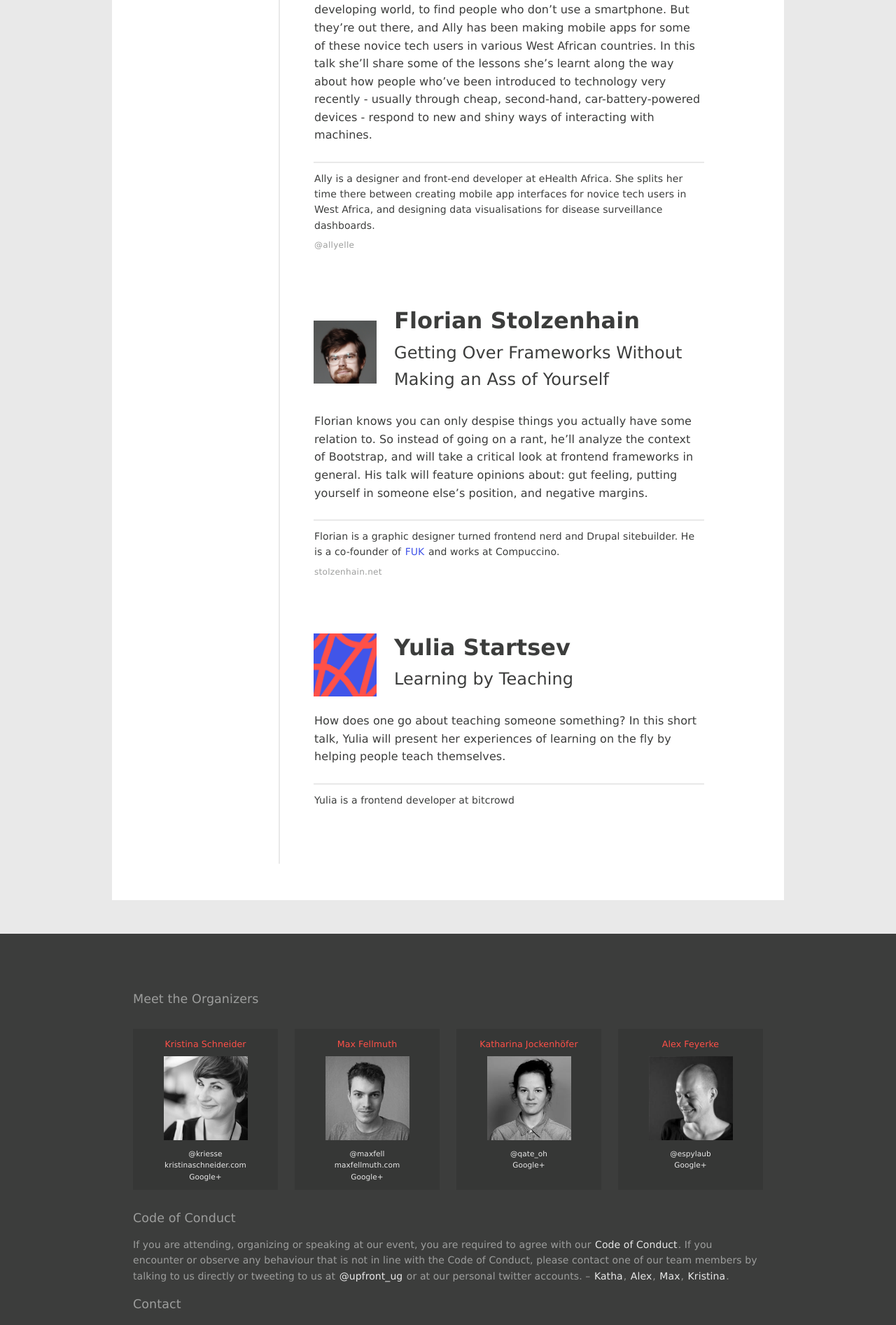
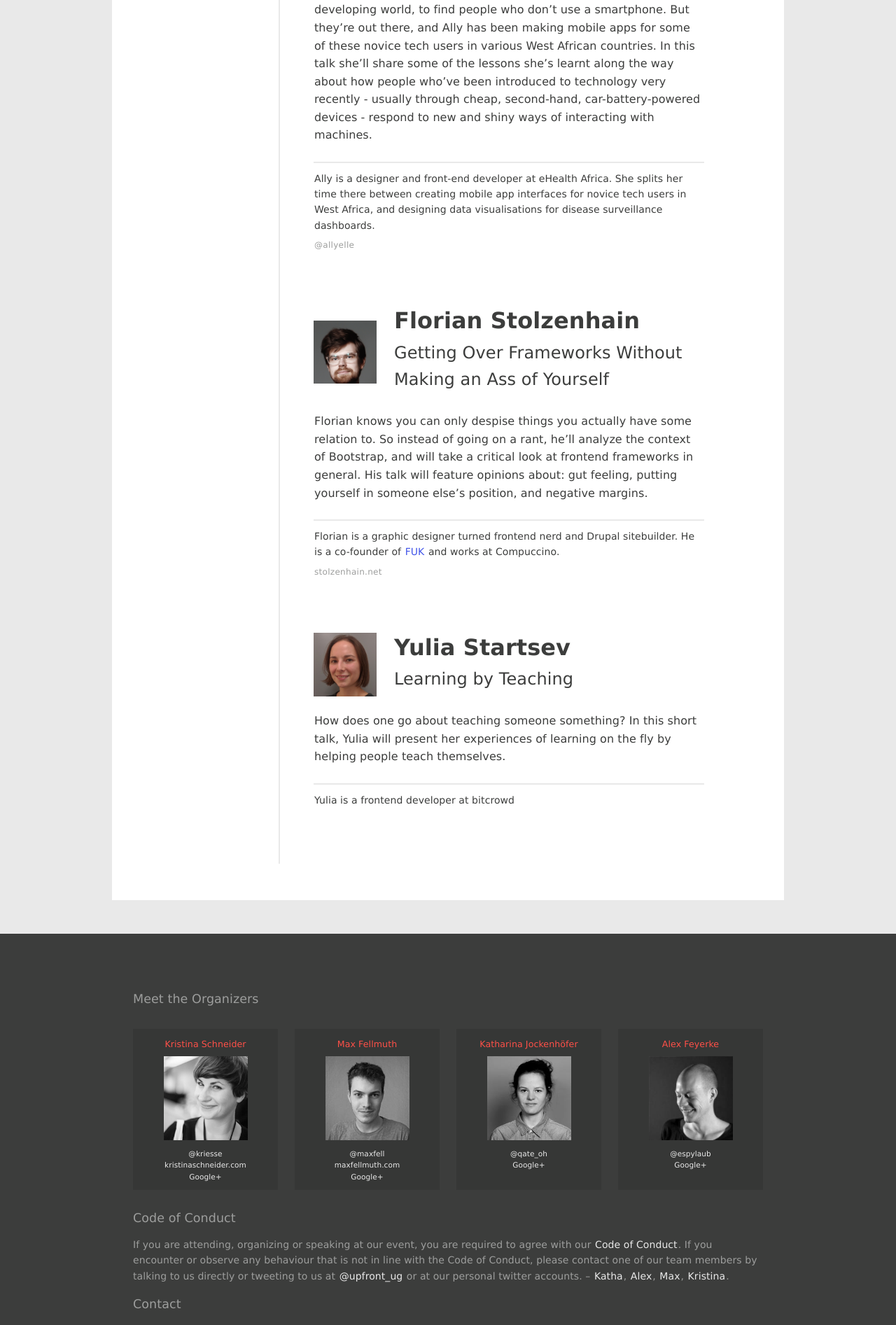
Before and after one commit to upfrontug/upfrontug.github.io, a Jekyll site: the page built from _posts/2016-11-08-meetup.html, in a window 1280 px wide. Shown: the part 698-2591 px from the top of the page at 70% size. Built offline with Jekyll 4.4.1, drawn with Linux system fonts in a browser that asks for light colours; a script that is not in the unit is left out.

Commit message:
use photo for yulia

```diff
--- a/_posts/2016-11-08-meetup.html
+++ b/_posts/2016-11-08-meetup.html
@@ -21,7 +21,7 @@
           title: 'stolzenhain.net'
     - name: 'Yulia Startsev'
       title: 'Learning by Teaching'
-      picture:
+      picture: 'yulia-startsev.jpg'
       desc: 'How does one go about teaching someone something? In this short talk, Yulia will present her experiences of learning on the fly by helping people teach themselves.'
       bio: 'Yulia is a frontend developer at bitcrowd'
 
```
